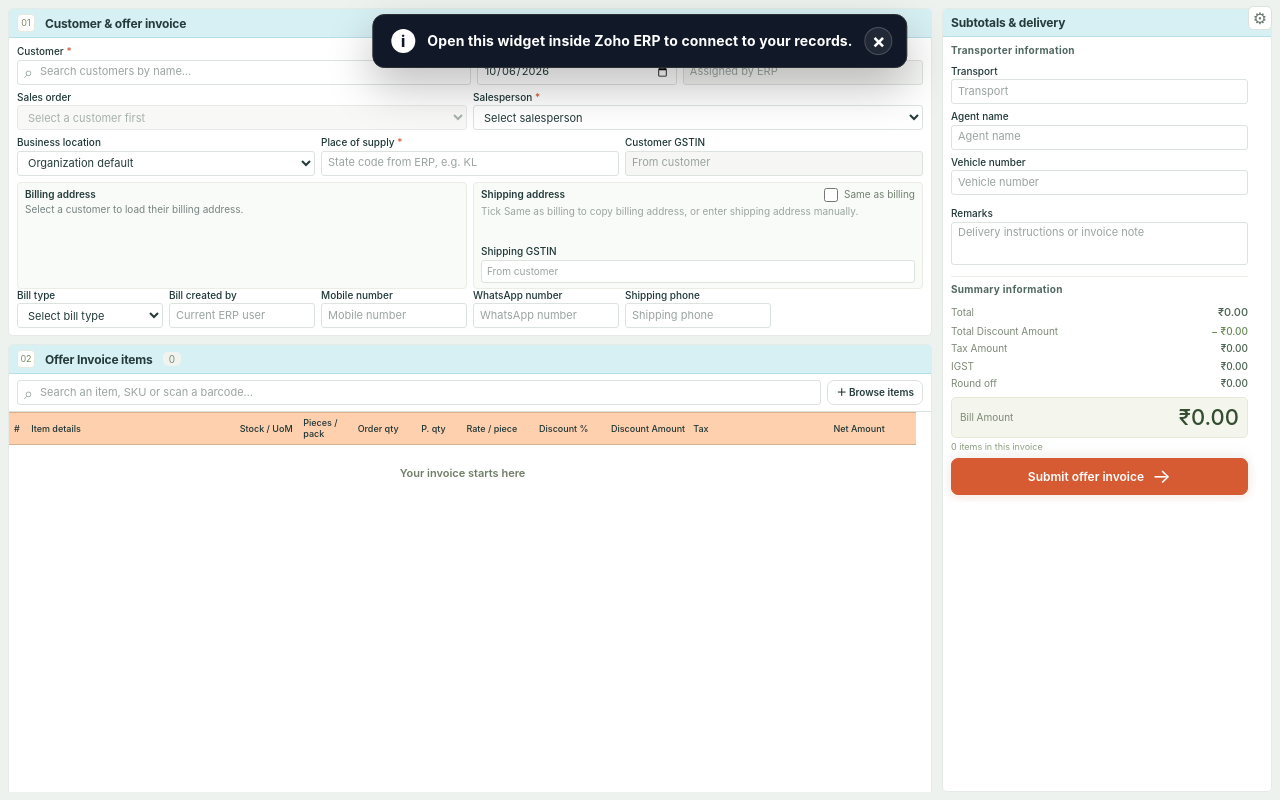
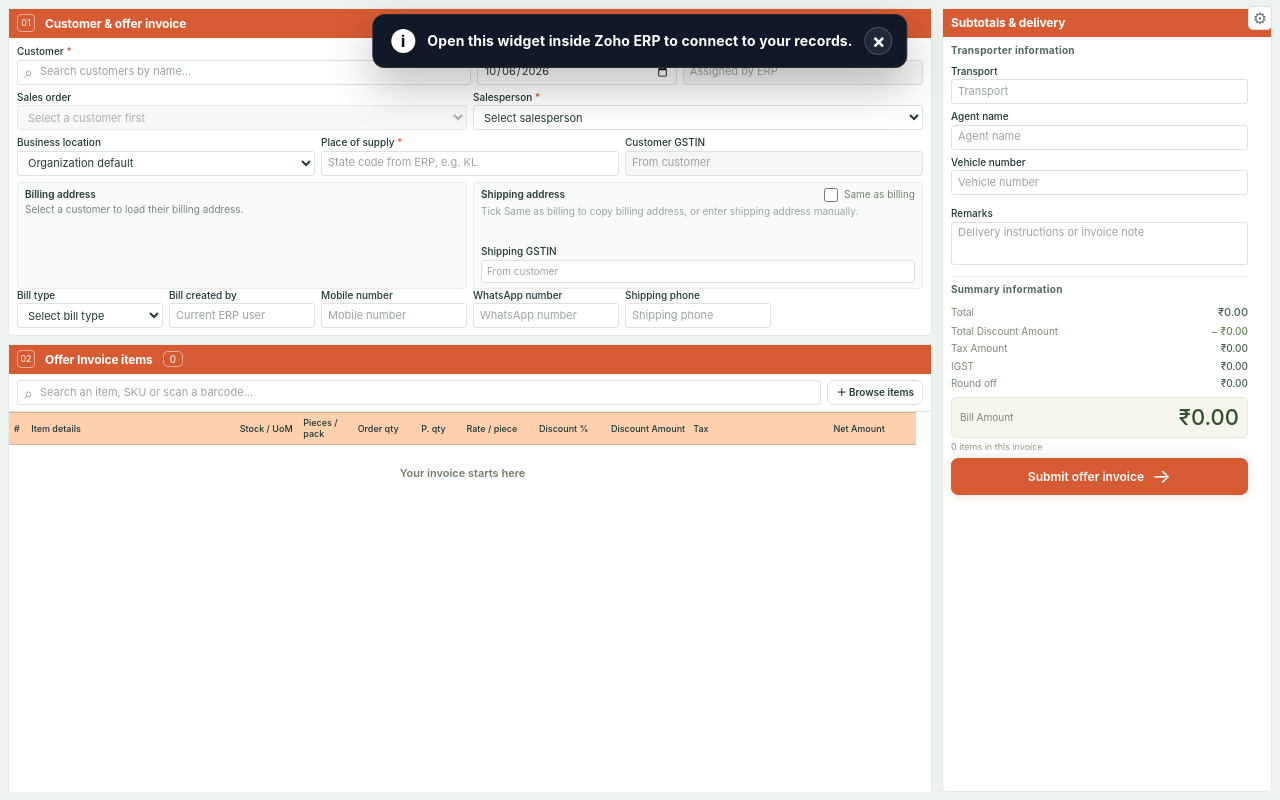
Before and after one commit to ohosolutions-netizen/rajadhani_erp_offer_invoice, a website with bundled scripts: page app/widget.html in a window 1280 px wide. Built offline with nearby package versions, Linux system fonts and the light colour scheme.

Commit message:
Use orange section headers

```diff
--- a/app/css/style.css
+++ b/app/css/style.css
@@ -44,8 +44,8 @@ form,.workspace{height:100%;min-height:0}
 .workspace{grid-template-columns:minmax(0,1fr) 330px;gap:8px;align-items:stretch;overflow:hidden}
 .maincolumn{display:grid;grid-template-rows:auto auto;gap:8px;min-height:0;overflow-y:auto;overflow-x:hidden;scroll-behavior:smooth;padding-right:2px}
 .card{border-radius:5px;box-shadow:none}
-.sectionheading{min-height:28px;padding:5px 8px;background:#d7f0f4;border-bottom-color:#b6dfe6}
-.sectionheading h2{font-size:12px}.step{width:18px;height:18px;border-radius:4px;font-size:9px;background:#fff}.subtle{display:none}
+.sectionheading{min-height:28px;padding:5px 8px;background:var(--orange);border-bottom-color:var(--orange);color:#fff}
+.sectionheading h2{font-size:12px;color:#fff}.sectionheading .currency,.sectionheading .subtle{color:#fff}.sectionheading .step,.sectionheading .count{background:transparent;border:1px solid #ffffff80;color:#fff}.step{width:18px;height:18px;border-radius:4px;font-size:9px}.subtle{display:none}
 .cardbody{padding:7px 8px}.grid{gap:6px;margin-bottom:6px}.three{grid-template-columns:repeat(3,minmax(0,1fr))}.twofields{grid-template-columns:repeat(2,minmax(0,1fr))}
 .customergrid{grid-template-columns:1.7fr .75fr .9fr}.customergrid .searchfield{grid-column:auto}
 input,select,textarea{min-height:25px;border-radius:3px;padding:3px 6px;font-size:11px}
```
Also changed, not shown: tests/ui.spec.cjs (+10 -0 lines), dist/InvoicePreview.html, dist/InvoicePreview.png, dist/MobilePreview.png, dist/OfferInvoicePopup.png, dist/index.html, 1 other file.
